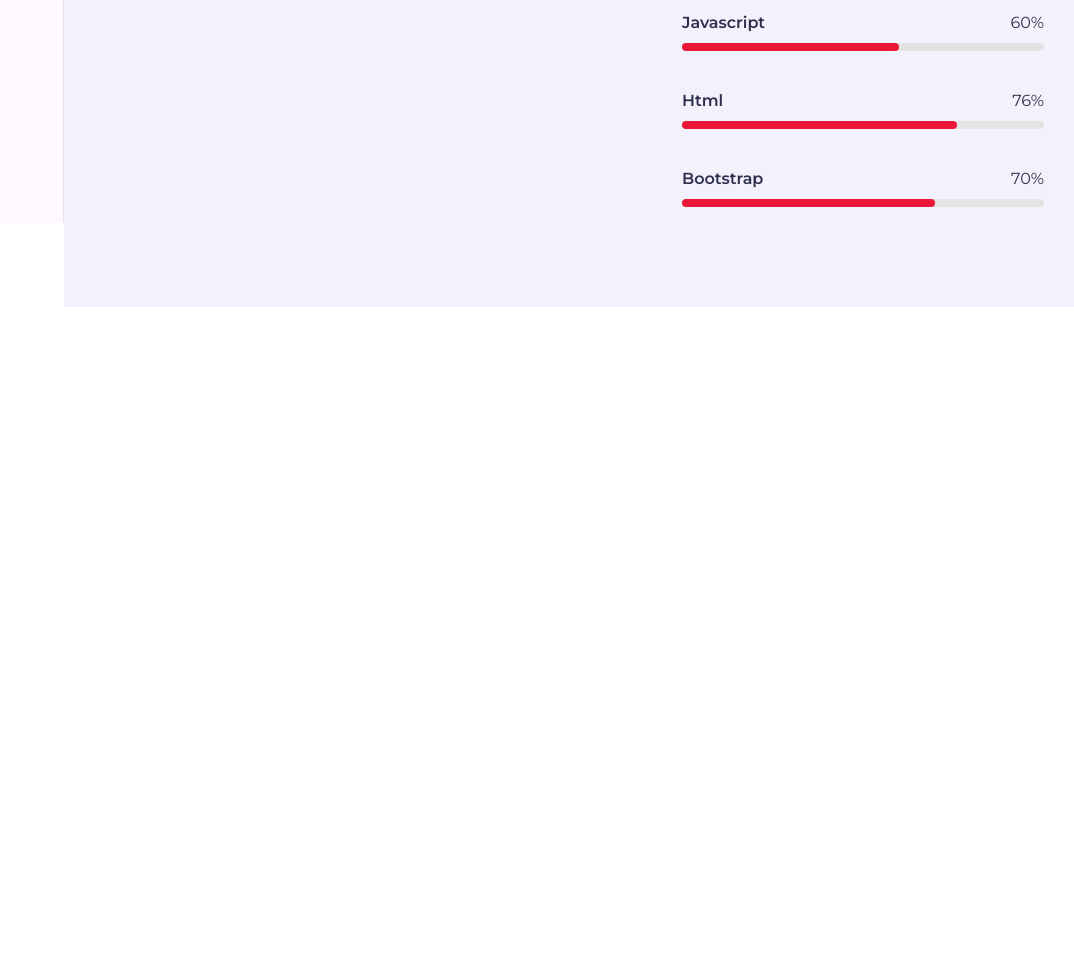
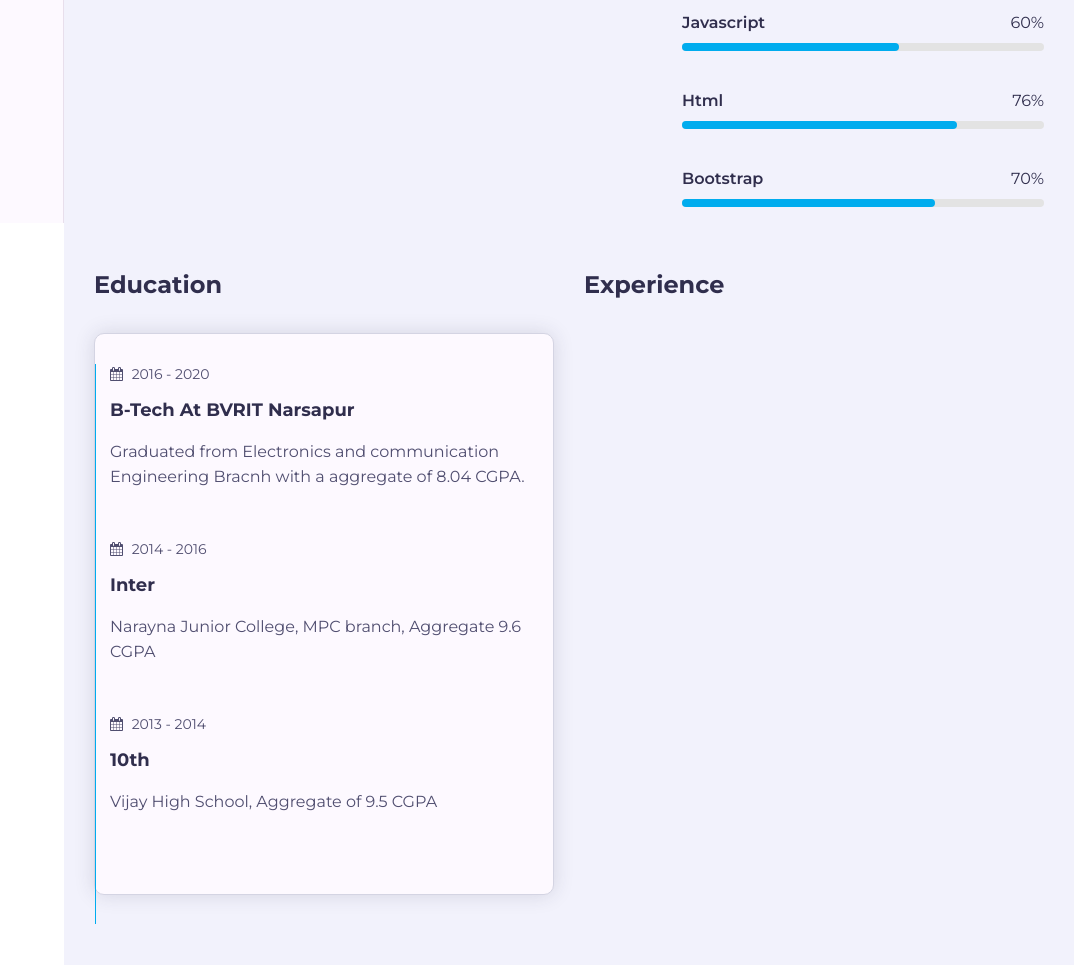
Before and after one commit to lakkaramnaveen/my-portfolio, a plain HTML site: page index.html in a window 1280 px wide. Shown: the part 577-1542 px from the top of the page, without its empty margins (206-1280 px from the left). Before the commit the page ends 884 px from the top, so only its background shows below. Drawn offline with Linux system fonts and the light colour scheme.

Commit message:
Removed some unwanted files and added Education, styling to it.

```diff
--- a/css/skins/pink.css
+++ b/css/skins/skype_blue.css
@@ -1,29 +1,27 @@
 .aside .logo a::before{
-    border-top: 4px solid #ec1839;
-    border-left: 4px solid #ec1839;
+    border-top: 4px solid #00acee;
+    border-left: 4px solid #00acee;
 }
 
 .aside .logo a::after{
-    border-right: 4px solid #ec1839;
-    border-bottom: 4px solid #ec1839;
+    border-right: 4px solid #00acee;
+    border-bottom: 4px solid #00acee;
 }
 
 .about .about-content .about-text h3 span,
 .aside .nav li a:hover,
 .aside .nav li a.active{
-    color: #ec1839;
+    color: #00acee;
 }
 
+.about .about-content .timeline::before,
 .about .about-content .skills .skill-item .progress .progress-in,
+.btn,
 .section-title h2::after,
 .section-title h2::before,
 .aside .nav-toggler span,
 .aside .nav-toggler span::before,
-.aside .nav-toggler span::after{
-    background-color: #ec1839;
-}
-
-.btn,
+.aside .nav-toggler span::after,
 .home .intro .social-links a{
     background-color: #00acee;
 }
--- a/css/style.css
+++ b/css/style.css
@@ -5,6 +5,7 @@
 @import url('https://fonts.googleapis.com/css?family=Rubik:500,700,900&display=swap');
 
 /*General style ---------------------------------------------------------------------*/
+
 body{
     margin:0;
     line-height: 1.5;
@@ -374,3 +375,65 @@
     top: -40px;
     font-weight: 400;
 }
+.about .about-content .education{
+    -ms-flex: 0 0 50%;
+    flex: 0 0 50%;
+    max-width: 50%;
+    margin-top: 30px;
+}
+.about .about-content .experience{
+    -ms-flex: 0 0 50%;
+    flex: 0 0 50%;
+    max-width: 50%;
+    margin-top: 30px;
+}
+.about .about-content h3.title{
+    font-size: 24px;
+    margin-bottom: 30px;
+    font-weight: 700;
+    color: #302e4d;
+}
+.about .about-content .timeline-box{
+    -ms-flex: 0 0 100%;
+    flex: 0 0 100%;
+    max-width: 100%;
+}
+.about .about-content .timeline{
+    background-color: #fdf9ff;
+    padding: 30px 15px;
+    border: 1px solid #d4d4e3;
+    border-radius: 10px;
+    width: 100%;
+    position: relative;
+}
+.about .about-content .timeline::before{
+    content: '';
+    width: 1px;
+    position: absolute;
+    height: 100%;
+    left: 0;
+}
+.about .about-content .timeline .circle-dot{}
+.about .about-content .timeline .timeline-date{
+    font-size: 14px;
+    font-weight: 400;
+    margin-bottom: 12px;
+    color: #504e70;
+}
+.about .about-content .timeline .timeline-date .fa{
+    margin-right: 5px;
+}
+.about .about-content .timeline .timeline-title{
+    font-size: 18px;
+    font-weight: 700;
+    margin-bottom: 15px;
+    text-transform: capitalize;
+    color: #302e4d;
+}
+.about .about-content .timeline .timeline-text{
+    font-size: 16px;
+    line-height: 25px;
+    margin: 0;
+    color: #504e70;
+    padding-bottom: 50px;
+}
--- a/index.html
+++ b/index.html
@@ -6,7 +6,7 @@
   <meta name="viewport" content="width=device-width, initial-scale=1">
    <!-- Template css Files -->
 	<link rel="stylesheet" href="css/style.css" type="text/css">
-  <link rel="stylesheet" href="css/skins/pink.css" type="text/css">
+  <link rel="stylesheet" href="css/skins/skype_blue.css " type="text/css">
 </head>
 <body>
   <!--Main container -->
@@ -25,7 +25,6 @@
       <ul class="nav">
         <li><a href="#" class="active" ><i class="fa fa-home"></i> Home</a></li>
         <li><a href="#" ><i class="fa fa-user"></i> About</a></li>
-        <li><a href="#" ><i class="fa fa-briefcase"></i> Portfolio</a></li>
       </ul>
       <!--copyright-->
       <div class="copyright-text">
@@ -102,7 +101,7 @@
                      <a href="#" class="btn">Hire Me</a>
                    </div>
                  </div>
-                </div>
+                 </div>
                  <div class="skills padd-15">
                    <div class="row">
                      <div class="skill-item padd-15">
@@ -150,6 +149,47 @@
                    </div>
                  </div>
                </div>
+
+               <div class="row">
+                 <div class="education padd-15">
+                   <h3 class="title">Education</h3>
+                   <div class="row">
+                     <div class="timeline-box padd-15">
+                        <div class="timeline shadow-dark">
+                          <!--Timeline Item-->
+                          <div class="circle-dot"></div>
+                          <h6 class="timeline-date">
+                            <i class="fa fa-calendar"></i> 2016 - 2020
+                          </h6>
+                          <h4 class="timeline-title">B-Tech at BVRIT Narsapur</h4>
+                          <p class="timeline-text">Graduated from Electronics and communication Engineering
+                             Bracnh with a aggregate of 8.04 CGPA.
+                          </p>
+                          <!--Timeline Item End-->
+                          <!--Timeline Item-->
+                          <div class="circle-dot"></div>
+                          <h6 class="timeline-date">
+                            <i class="fa fa-calendar"></i> 2014 - 2016
+                          </h6>
+                          <h4 class="timeline-title">Inter</h4>
+                          <p class="timeline-text">Narayna Junior College, MPC branch, Aggregate 9.6 CGPA</p>
+                          <!--Timeline Item End-->
+                          <!--Timeline Item-->
+                          <div class="circle-dot"></div>
+                          <h6 class="timeline-date">
+                            <i class="fa fa-calendar"></i> 2013 - 2014
+                          </h6>
+                          <h4 class="timeline-title">10th</h4>
+                          <p class="timeline-text">Vijay High School, Aggregate of 9.5 CGPA</p>
+                          <!--Timeline Item End-->
+                        </div>
+                      </div>
+                   </div>
+                 </div>
+                 <div class="experience padd-15">
+                  <h3 class="title">Experience</h3>
+                 </div>
+               </div>
              </div>
            </div>
          </div>
```
Also changed, not shown: images/blog/1.jpg (deleted), images/blog/2.jpg (deleted), images/blog/3.jpg (deleted), images/mine.jfif (deleted), images/portfolio/1.jpg (deleted), images/portfolio/2.jpg (deleted), images/portfolio/3.jpg (deleted), images/portfolio/4.jpg (deleted), images/portfolio/5.jpg (deleted), images/portfolio/6.jpg (deleted).
